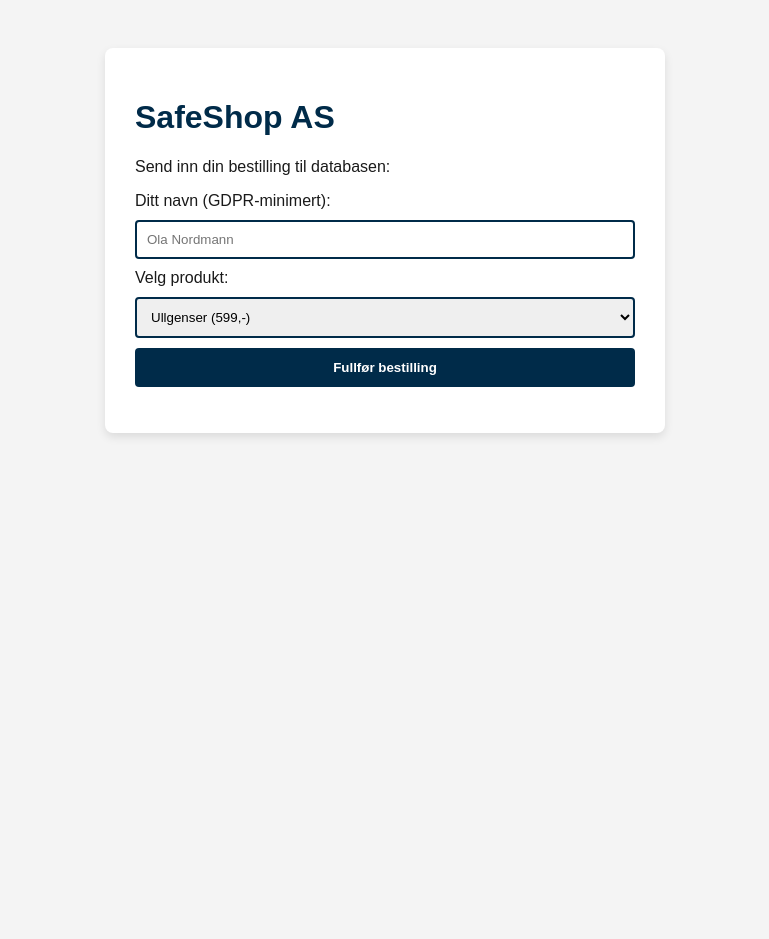
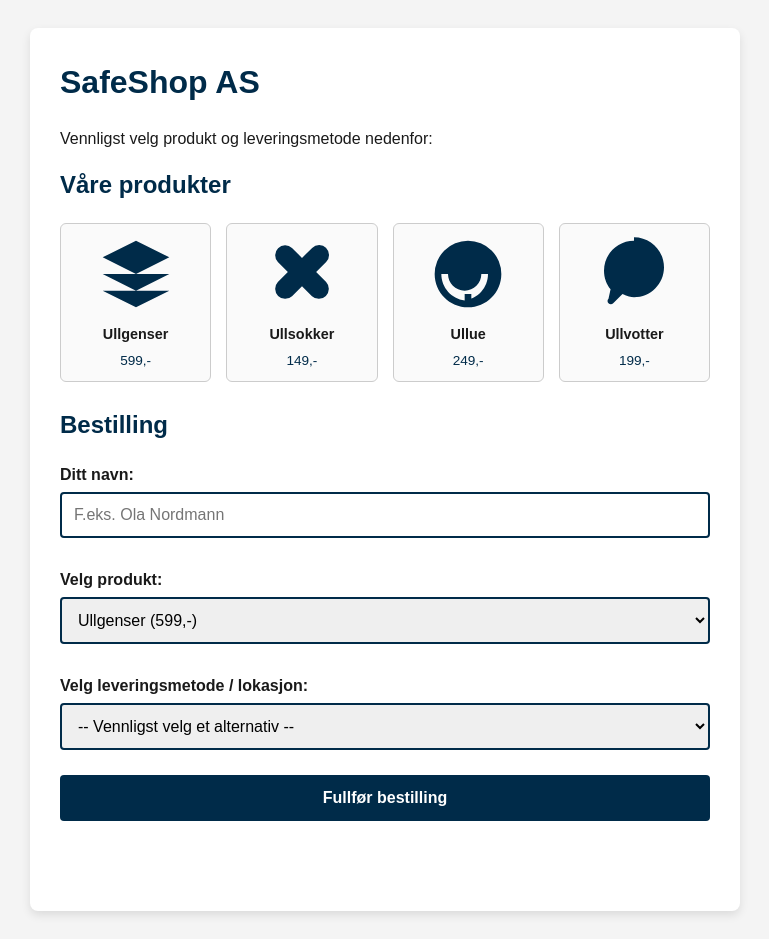
Before and after one commit to Jah-ye/SafeShop, a plain HTML site: page frontend/index.html in a window 1280 px wide. Shown: the whole page, without its empty margins (255-1024 px from the left). Before the commit the page ends 800 px from the top, so only its background shows below. Drawn offline with Linux system fonts and the light colour scheme.

Commit message:
Serve frontend, secure API, update UI/UX
ordnet server.js

```diff
--- /dev/null
+++ b/backend/server.js
@@ -0,0 +1,3 @@
+app.listen(3000, "0.0.0.0", () => {
+    console.log("Server kjører på port 3000")
+})
--- a/frontend/index.html
+++ b/frontend/index.html
@@ -2,67 +2,69 @@
 <html lang="no">
 <head>
     <meta charset="UTF-8">
-    <title>SafeShop - Eksamen</title>
-    <style>
-        body { font-family: Arial, sans-serif; background-color: #f4f4f4; color: #1a1a1a; padding: 40px; }
-        .container { background: white; padding: 30px; border-radius: 8px; max-width: 500px; margin: 0 auto; box-shadow: 0 4px 10px rgba(0,0,0,0.1); }
-        h1 { color: #002b49; }
-        input, select { width: 100%; padding: 10px; margin: 10px 0; border: 2px solid #002b49; border-radius: 4px; box-sizing: border-box; }
-        button { background-color: #002b49; color: white; padding: 12px; border: none; width: 100%; border-radius: 4px; font-weight: bold; cursor: pointer; }
-        button:hover { background-color: #004b80; }
-        #statusMelding { font-weight: bold; margin-top: 15px; }
-    </style>
+    <meta name="viewport" content="width=device-width, initial-scale=1.0">
+    <title>SafeShop</title>
+    <link rel="stylesheet" href="/frontend/style.css">
+    <script src="/frontend/script.js"></script>
 </head>
 <body>
 
-<div class="container">
+<main class="container">
     <h1>SafeShop AS</h1>
-    <p>Send inn din bestilling til databasen:</p>
+    <p>Vennligst velg produkt og leveringsmetode nedenfor:</p>
 
+    <h2>Våre produkter</h2>
+    <div class="produkt-grid" aria-label="Produktliste">
+        <div class="produkt-kort">
+            <svg class="produkt-bilde" viewBox="0 0 24 24" fill="#002b49" aria-hidden="true"><path d="M12 2L2 7l10 5 10-5-10-5zM2 17l10 5 10-5M2 12l10 5 10-5"/></svg>
+            <div class="produkt-tittel">Ullgenser</div>
+            <div class="produkt-pris">599,-</div>
+        </div>
+        <div class="produkt-kort">
+            <svg class="produkt-bilde" viewBox="0 0 24 24" fill="#002b49" aria-hidden="true"><path d="M19.28 4.17a3 3 0 00-4.24 0L12 7.17 9 4.17a3 3 0 00-4.24 4.24l3 3-3 3a3 3 0 004.24 4.24l3-3 3 3a3 3 0 004.24-4.24l-3-3 3-3a3 3 0 000-4.24z"/></svg>
+            <div class="produkt-tittel">Ullsokker</div>
+            <div class="produkt-pris">149,-</div>
+        </div>
+        <div class="produkt-kort">
+            <svg class="produkt-bilde" viewBox="0 0 24 24" fill="#002b49" aria-hidden="true"><path d="M12 2a10 10 0 00-10 10c0 5.52 4.48 10 10 10s10-4.48 10-10A10 10 0 0012 2zm1 17.93V18h-2v1.93c-3.95-.49-7-3.85-7-7.93h2c0 2.76 2.24 5 5 5s5-2.24 5-5h2c0 4.08-3.05 7.44-7 7.93z"/></svg>
+            <div class="produkt-tittel">Ullue</div>
+            <div class="produkt-pris">249,-</div>
+        </div>
+        <div class="produkt-kort">
+            <svg class="produkt-bilde" viewBox="0 0 24 24" fill="#002b49" aria-hidden="true"><path d="M12 2c-4.97 0-9 4.03-9 9 0 2.12.74 4.07 1.97 5.61L4.35 19.4c-.39.39-.39 1.02 0 1.41.39.39 1.02.39 1.41 0l2.79-2.79C10.09 18.64 11.03 19 12 19c4.97 0 9-4.03 9-9s-4.03-9-9-9z"/></svg>
+            <div class="produkt-tittel">Ullvotter</div>
+            <div class="produkt-pris">199,-</div>
+        </div>
+    </div>
+
+    <h2>Bestilling</h2>
     <form id="orderForm" onsubmit="sendBestilling(event)">
-        <label for="kundenavn">Ditt navn (GDPR-minimert):</label>
-        <input type="text" id="kundenavn" required placeholder="Ola Nordmann">
+
+        <label for="kundenavn">Ditt navn:</label>
+        <input type="text" id="kundenavn" required aria-required="true" placeholder="F.eks. Ola Nordmann">
 
         <label for="produktvalg">Velg produkt:</label>
         <select id="produktvalg">
             <option value="Ullgenser">Ullgenser (599,-)</option>
             <option value="Ullsokker">Ullsokker (149,-)</option>
+            <option value="Ullue">Ullue (249,-)</option>
+            <option value="Ullvotter">Ullvotter (199,-)</option>
+        </select>
+
+        <label for="fraktvalg">Velg leveringsmetode / lokasjon:</label>
+        <select id="fraktvalg" required aria-required="true">
+            <option value="">-- Vennligst velg et alternativ --</option>
+            <option value="Hent i butikk">Hent i butikk (SafeShop Hovedlager, Oslo - 0,-)</option>
+            <option value="Posten pakke i postkassen">Posten - Pakke i postkassen (69,-)</option>
+            <option value="PostNord utleveringssted">PostNord - Til nærmeste utleveringssted (39,-)</option>
         </select>
 
         <button type="submit">Fullfør bestilling</button>
     </form>
 
-    <p id="statusMelding"></p>
-</div>
+    <p id="statusMelding" aria-live="polite"></p>
+</main>
 
-<script>
-    async function sendBestilling(event) {
-        event.preventDefault();
-
-        let navn = document.getElementById('kundenavn').value;
-        let produkt = document.getElementById('produktvalg').value;
-        let melding = document.getElementById('statusMelding');
-
-        try {
-            let response = await fetch('http://127.0.0.1:5000/api/bestill', {
-                method: 'POST',
-                headers: { 'Content-Type': 'application/json' },
-                body: JSON.stringify({ navn: navn, produkt: produkt })
-            });
-
-            let resultat = await response.json();
-            melding.textContent = resultat.melding;
-
-            if (resultat.status === "ok") {
-                melding.style.color = "green";
-            } else {
-                melding.style.color = "red";
-            }
-        } catch (error) {
-            melding.textContent = "Kunne ikke koble til Python-serveren. Kjører skriptet?";
-            melding.style.color = "red";
-        }
-    }
-</script>
+<script src="script.js"></script>
 </body>
 </html>
--- a/frontend/script.js
+++ b/frontend/script.js
@@ -1,27 +1,36 @@
 async function sendBestilling(event) {
         event.preventDefault();
+
         let navn = document.getElementById('kundenavn').value;
         let produkt = document.getElementById('produktvalg').value;
+        let frakt = document.getElementById('fraktvalg').value; // Henter ut lokasjon/frakt
         let melding = document.getElementById('statusMelding');
 
+        melding.className = "";
+        melding.textContent = "Sender bestilling...";
+
         try {
-        // Sender data til Python-backend
-        let response = await fetch('/api/bestill', {
+            // Sender både navn, produkt og den nye fraktmetoden til Python API-et ditt
+            let response = await fetch('http://127.0.0.1:5000/api/bestill', {
                 method: 'POST',
                 headers: { 'Content-Type': 'application/json' },
-            body: JSON.stringify({ navn: navn, produkt: produkt })
+                body: JSON.stringify({
+                    navn: navn,
+                    produkt: produkt,
+                    fraktmetode: frakt
+                })
             });
 
             let resultat = await response.json();
             melding.textContent = resultat.melding;
 
             if (resultat.status === "ok") {
-            melding.style.color = "green";
+                melding.className = "suksess";
             } else {
-            melding.style.color = "red"; // Rødt hvis sikkerhetsfeil/valideringsfeil
+                melding.className = "feil";
             }
         } catch (error) {
-        melding.textContent = "Kunne ikke koble til serveren.";
-        melding.style.color = "red";
+            melding.textContent = "Kunne ikke koble til Python-serveren. Kjører skriptet?";
+            melding.className = "feil";
         }
     }
--- a/frontend/style.css
+++ b/frontend/style.css
@@ -1,110 +1,118 @@
-/* Grunnleggende oppsett */
+/* Grunnleggende oppsett og UU-tilpasning */
         body {
             font-family: Arial, sans-serif;
-    margin: 0;
-    padding: 0;
-    background-color: #f4f7f6;
-    color: #1a1a1a; /* Mørk tekst for god kontrast */
-    line-height: 1.6;
+            background-color: #f4f4f4;
+            color: #1a1a1a;
+            padding: 20px;
+            line-height: 1.5;
         }
 
-header {
-    background-color: #002b49; /* Mørkeblå (God kontrast mot hvit tekst) */
-    color: white;
-    padding: 1rem;
-    text-align: center;
+        .container {
+            background: white;
+            padding: 30px;
+            border-radius: 8px;
+            max-width: 650px;
+            margin: 0 auto;
+            box-shadow: 0 4px 10px rgba(0,0,0,0.1);
         }
 
-header nav a {
-    color: white;
-    margin: 0 15px;
-    text-decoration: none;
-    font-weight: bold;
+        h1, h2 {
+            color: #002b49;
+            margin-top: 0;
         }
 
-header nav a:hover {
-    text-decoration: underline;
+        /* Produktgalleri */
+        .produkt-grid {
+            display: grid;
+            grid-template-columns: repeat(auto-fit, minmax(120px, 1fr));
+            gap: 15px;
+            margin-bottom: 25px;
         }
 
-main {
-    max-width: 800px;
-    margin: 20px auto;
-    padding: 20px;
+        .produkt-kort {
+            border: 1px solid #ccc;
+            border-radius: 6px;
+            padding: 10px;
+            text-align: center;
+            background: #fafafa;
         }
 
-section {
-    background: white;
-    padding: 20px;
-    margin-bottom: 20px;
-    border-radius: 8px;
-    box-shadow: 0 2px 5px rgba(0,0,0,0.1);
+        .produkt-bilde {
+            width: 80px;
+            height: 80px;
+            margin: 0 auto 10px;
+            display: block;
         }
 
-/* Søk og skjema */
-.search-box, .form-group {
-    margin-bottom: 15px;
+        .produkt-tittel {
+            font-weight: bold;
+            font-size: 0.9rem;
+            margin-bottom: 5px;
         }
 
-input[type="text"], select {
+        .produkt-pris {
+            color: #002b49;
+            font-size: 0.85rem;
+        }
+
+        /* Skjemaelementer */
+        label {
+            display: block;
+            font-weight: bold;
+            margin-top: 15px;
+            margin-bottom: 5px;
+        }
+
+        input, select {
             width: 100%;
-    padding: 10px;
-    margin-top: 5px;
+            padding: 12px;
+            margin-bottom: 15px;
             border: 2px solid #002b49;
             border-radius: 4px;
+            box-sizing: border-box;
             font-size: 1rem;
         }
 
         button {
             background-color: #002b49;
             color: white;
-    padding: 10px 20px;
+            padding: 14px;
             border: none;
+            width: 100%;
             border-radius: 4px;
+            font-weight: bold;
+            font-size: 1rem;
             cursor: pointer;
-    font-size: 1rem;
-    font-weight: bold;
+            transition: background-color 0.2s ease;
+            margin-top: 10px;
         }
 
         button:hover {
             background-color: #004b80;
         }
 
-/* Produktkort */
-.product-grid {
-    display: flex;
-    justify-content: center;
+        /* Kritisk for UU: Tydelig markering ved tastaturnavigasjon (Tab) */
+        input:focus-visible, select:focus-visible, button:focus-visible {
+            outline: 3px solid #ff9800;
+            outline-offset: 2px;
         }
 
-.product-card {
-    border: 1px solid #ccc;
-    padding: 15px;
-    border-radius: 5px;
-    text-align: center;
-    background: #fff;
-    max-width: 300px;
-}
-
-.product-card img {
-    max-width: 100%;
-    height: auto;
+        /* Statusmeldinger med godkjent fargekontrast (WCAG AA) */
+        #statusMelding {
+            font-weight: bold;
+            margin-top: 20px;
+            padding: 12px;
             border-radius: 4px;
         }
 
-.price {
-    font-weight: bold;
-    color: #d9534f;
-    font-size: 1.2rem;
+        .suksess {
+            color: #1b5e20;
+            background-color: #e8f5e9;
+            border: 1px solid #c8e6c9;
         }
 
-.status-msg {
-    margin-top: 15px;
-    font-weight: bold;
+        .feil {
+            color: #d32f2f;
+            background-color: #ffebee;
+            border: 1px solid #ffcdd2;
         }
-
-footer {
-    text-align: center;
-    padding: 20px;
-    background: #002b49;
-    color: white;
-    margin-top: 40px;
-}
```
Also changed, not shown: 3 other files. Lines whose indentation alone changed are shown as unchanged.
